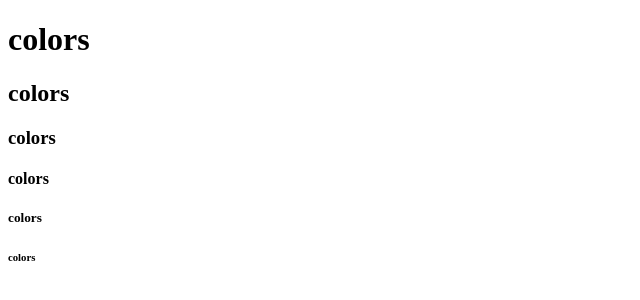
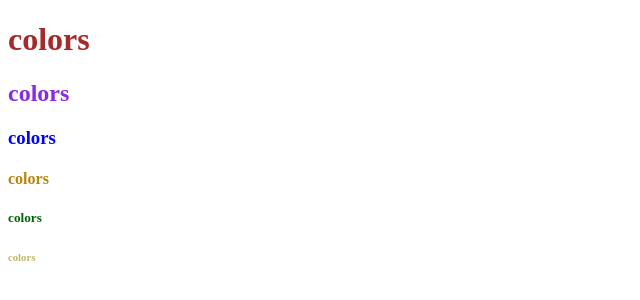
Before and after one commit to mooncake2510/07022025, a plain HTML site: page task_4&5/index.html in a window 1280 px wide. Shown: the whole page, without its empty margins (0-640 px from the left). Drawn offline with Linux system fonts and the light colour scheme.

Commit message:
corrections in css file

```diff
--- a/task_4&5/style.css
+++ b/task_4&5/style.css
@@ -1,18 +1,18 @@
-a{
+#a{
     color: brown;
 }
-b{
+#b{
     color: blueviolet;
 }
-c{
+#c{
     color: blue;
 }
-d{
+#d{
     color: darkgoldenrod;
 }
-e{
+#e{
     color: darkgreen;
 }
-f{
+#f{
     color: darkkhaki;
 }
```
